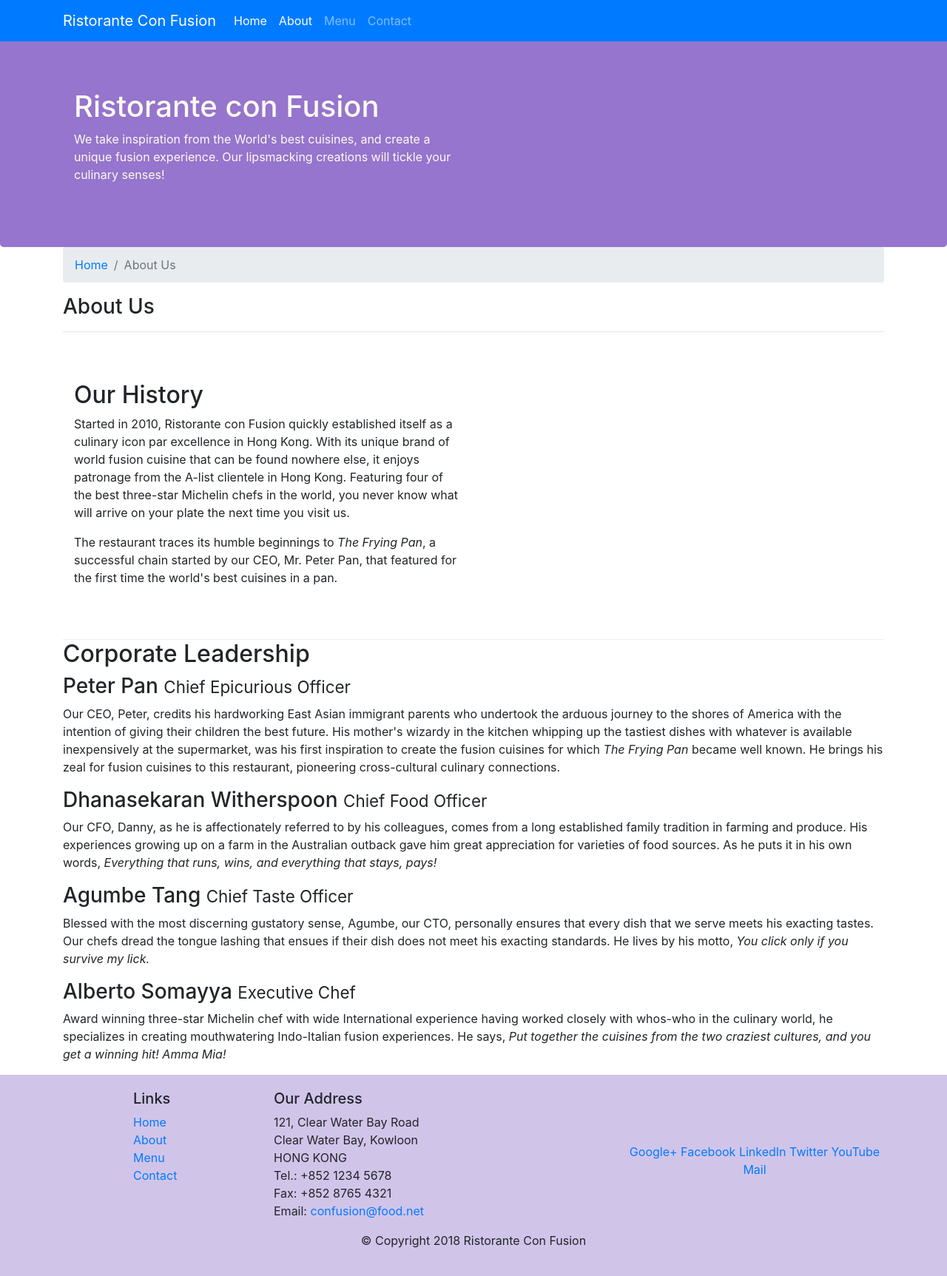
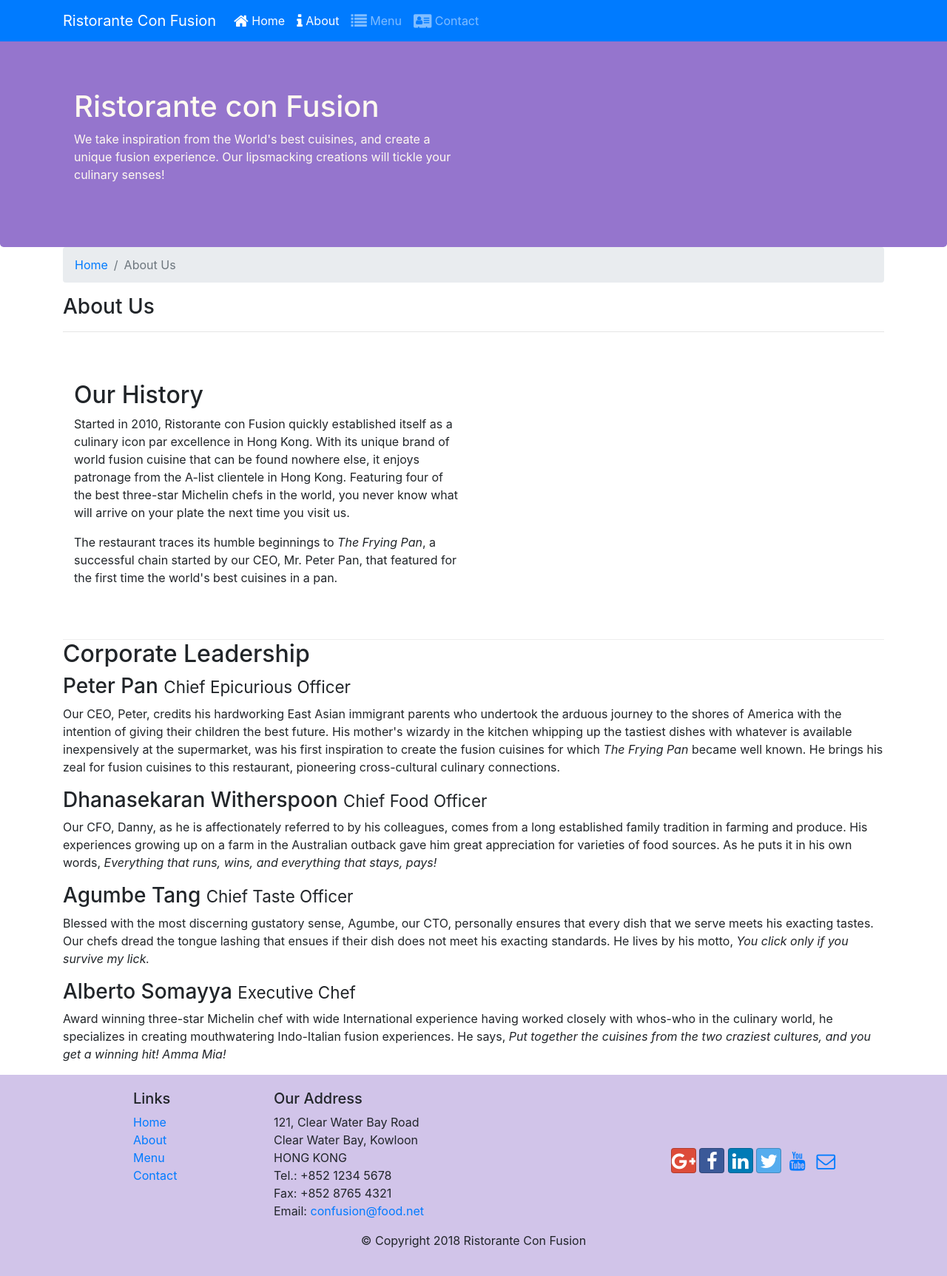
Before and after one commit to lucho2024/boostrap-confusion, a website: page aboutus.html in a window 1280 px wide. Shown: the whole page at 74% size. Drawn offline with nearby package versions, Linux system fonts and the light colour scheme.

Commit message:
icon fonts

```diff
--- a/aboutus.html
+++ b/aboutus.html
@@ -15,6 +15,14 @@
       href="node_modules/bootstrap/dist/css/bootstrap.min.css"
     />
     <link rel="stylesheet" href="css/styles.css" />
+    <link
+      rel="stylesheet"
+      href="node_modules/font-awesome/css/font-awesome.min.css"
+    />
+    <link
+      rel="stylesheet"
+      href="node_modules/bootstrap-social/bootstrap-social.css"
+    />
 
     <title>Ristorante Con Fusion: About Us</title>
   </head>
@@ -34,13 +42,25 @@
         <div class="collapse navbar-collapse" id="Navbar">
           <ul class="navbar-nav mr-auto">
             <li class="nav-item active">
-              <a class="nav-link" href="index.html">Home</a>
+              <a class="nav-link" href="index.html"
+                ><span class="fa fa-home fa-lg"></span> Home</a
+              >
             </li>
             <li class="nav-item">
-              <a class="nav-link active" href="./aboutus.html">About</a>
+              <a class="nav-link active" href="./aboutus.html"
+                ><span class="fa fa-info fa-lg"></span> About</a
+              >
             </li>
-            <li class="nav-item"><a class="nav-link" href="#">Menu</a></li>
-            <li class="nav-item"><a class="nav-link" href="#">Contact</a></li>
+            <li class="nav-item">
+              <a class="nav-link" href="#"
+                ><span class="fa fa-list fa-lg"></span> Menu</a
+              >
+            </li>
+            <li class="nav-item">
+              <a class="nav-link" href="#"
+                ><span class="fa fa-address-card fa-lg"></span> Contact</a
+              >
+            </li>
           </ul>
         </div>
       </div>
@@ -168,12 +188,34 @@
           </div>
           <div class="col-12 col-sm-4 align-self-center">
             <div class="text-center">
-              <a href="http://google.com/+">Google+</a>
-              <a href="http://www.facebook.com/profile.php?id=">Facebook</a>
-              <a href="http://www.linkedin.com/in/">LinkedIn</a>
-              <a href="http://twitter.com/">Twitter</a>
-              <a href="http://youtube.com/">YouTube</a>
-              <a href="mailto:">Mail</a>
+              <a
+                class="btn btn-social-icon btn-google"
+                href="http://google.com/+"
+                ><i class="fa fa-google-plus fa-lg"></i
+              ></a>
+              <a
+                class="btn btn-social-icon btn-facebook"
+                href="http://www.facebook.com/profile.php?id="
+                ><i class="fa fa-facebook fa-lg"></i
+              ></a>
+              <a
+                class="btn btn-social-icon btn-linkedin"
+                href="http://www.linkedin.com/in/"
+                ><i class="fa fa-linkedin fa-lg"></i
+              ></a>
+              <a
+                class="btn btn-social-icon btn-twitter"
+                href="http://twitter.com/"
+                ><i class="fa fa-twitter fa-lg"></i
+              ></a>
+              <a
+                class="btn btn-social-icon btn-youtube"
+                href="http://youtube.com/"
+                ><i class="fa fa-youtube fa-lg"></i
+              ></a>
+              <a class="btn btn-social-icon" href="mailto:"
+                ><i class="fa fa-envelope-o fa-lg"></i
+              ></a>
             </div>
           </div>
         </div>
--- a/package.json
+++ b/package.json
@@ -15,6 +15,8 @@
   },
   "dependencies": {
     "bootstrap": "^4.0.0",
+    "bootstrap-social": "^5.1.1",
+    "font-awesome": "^4.7.0",
     "jquery": "^3.3.1",
     "popper.js": "^1.12.9"
   }
```
Also changed, not shown: index.html (+59 -15 lines), 1 other file.
